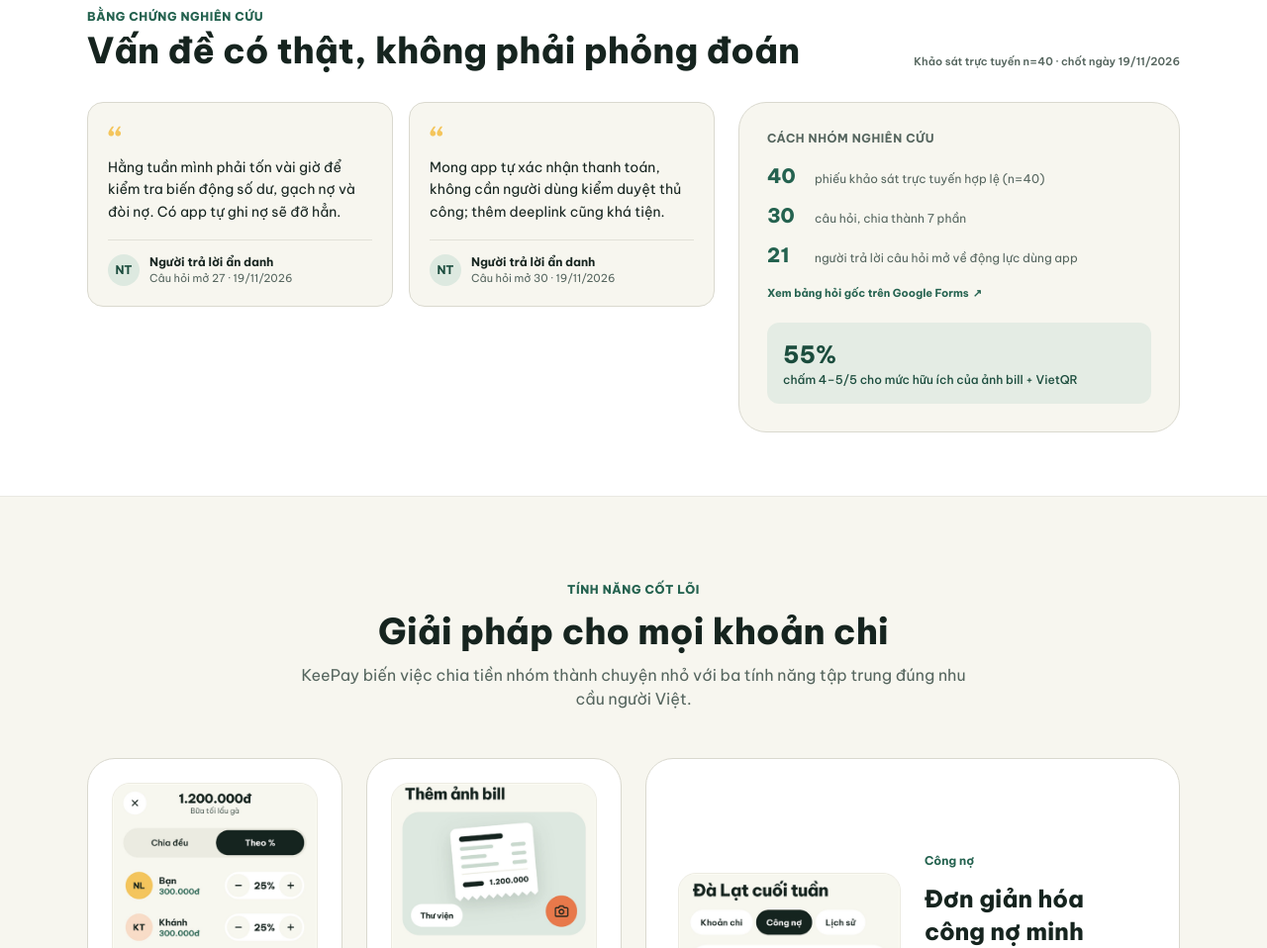
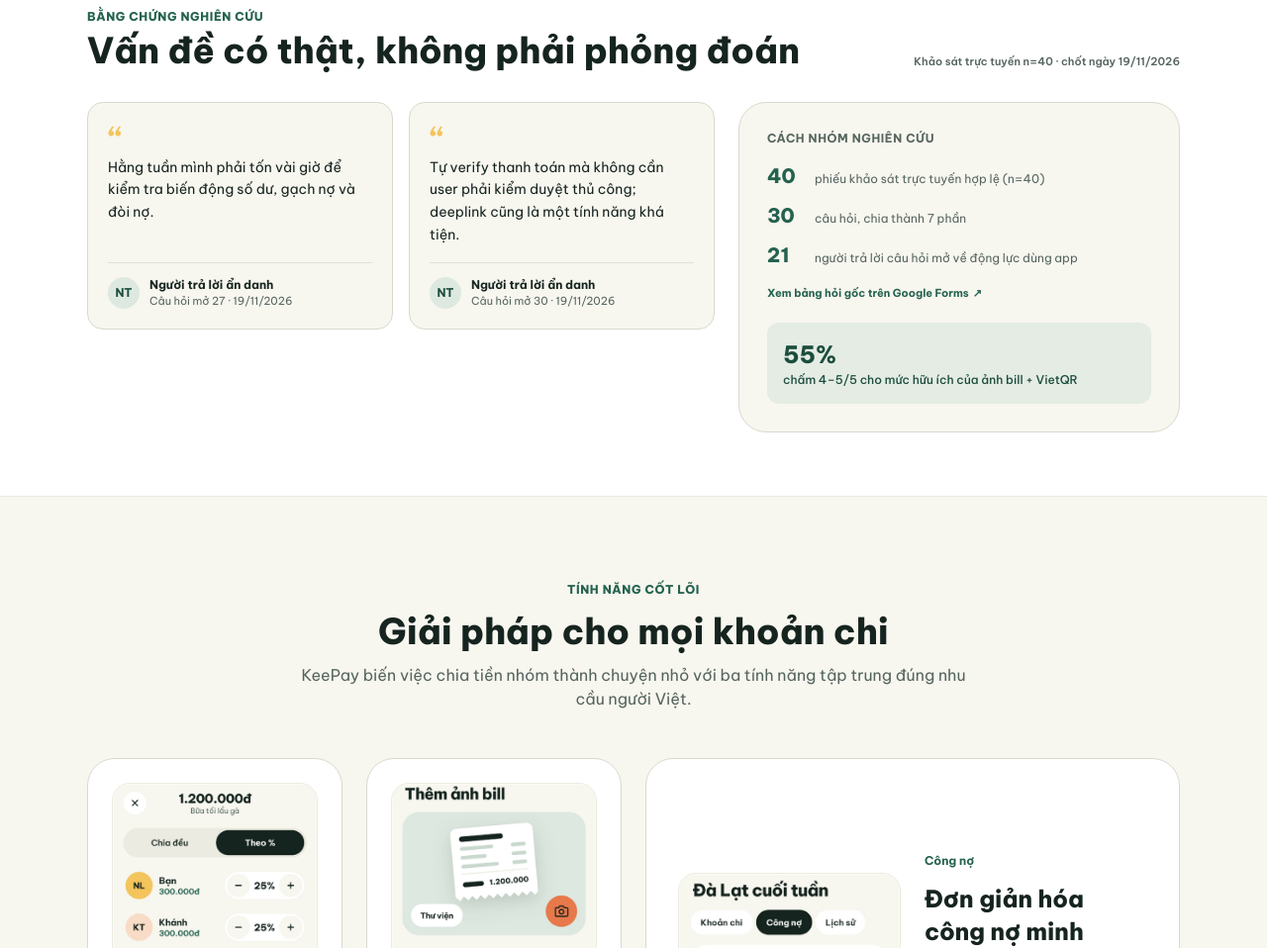
Before and after one commit to L02-Mai-ro-so-vit-KeePay/Keepay, a website: page apps/landing/index.html in a window 1280 px wide. Shown: the part 2608-3566 px from the top of the page at 99% size. Drawn offline with nearby package versions, Linux system fonts and the light colour scheme.

```diff
--- a/apps/landing/index.html
+++ b/apps/landing/index.html
@@ -169,8 +169,8 @@
         { value: "42,5%", label: "cho biết khoản nợ thường kéo dài hơn 1 tuần", tone: "ink" }
       ],
       quotes: [
-        { text: "Hằng tuần mình phải tốn vài giờ để kiểm tra biến động số dư, gạch nợ và đòi nợ. Có app tự ghi nợ sẽ đỡ hẳn.", name: "Người trả lời ẩn danh", role: "Câu hỏi mở 27 · 19/11/2026" },
-        { text: "Mong app tự xác nhận thanh toán, không cần người dùng kiểm duyệt thủ công; thêm deeplink cũng khá tiện.", name: "Người trả lời ẩn danh", role: "Câu hỏi mở 30 · 19/11/2026" }
+        { text: "Hằng tuần mình phải tốn vài giờ để kiểm tra biến động số dư, gạch nợ và đòi nợ.", name: "Người trả lời ẩn danh", role: "Câu hỏi mở 27 · 19/11/2026" },
+        { text: "Tự verify thanh toán mà không cần user phải kiểm duyệt thủ công; deeplink cũng là một tính năng khá tiện.", name: "Người trả lời ẩn danh", role: "Câu hỏi mở 30 · 19/11/2026" }
       ],
       method: [
         { n: "40", label: "phiếu khảo sát trực tuyến hợp lệ (n=40)" },
```
